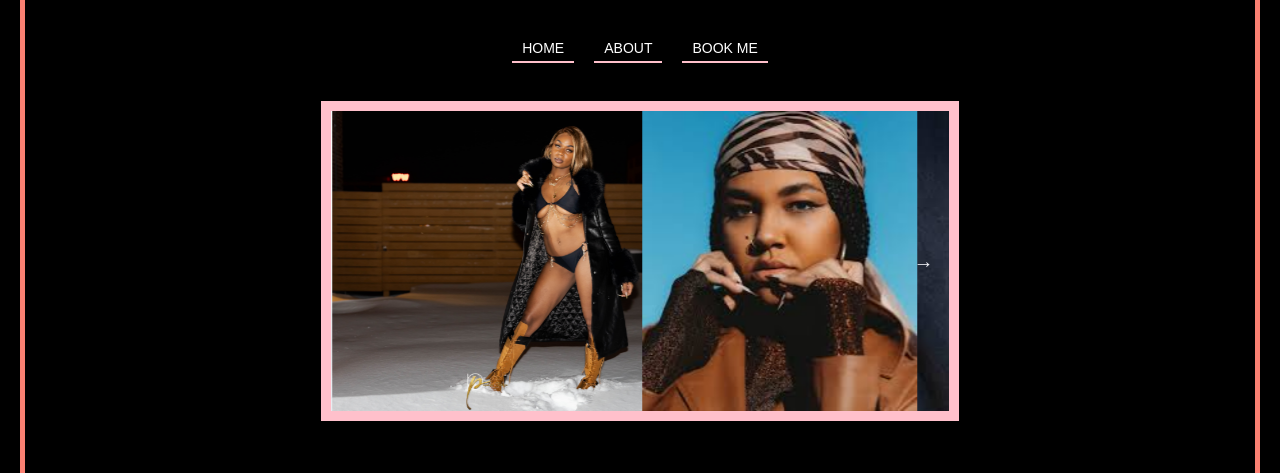
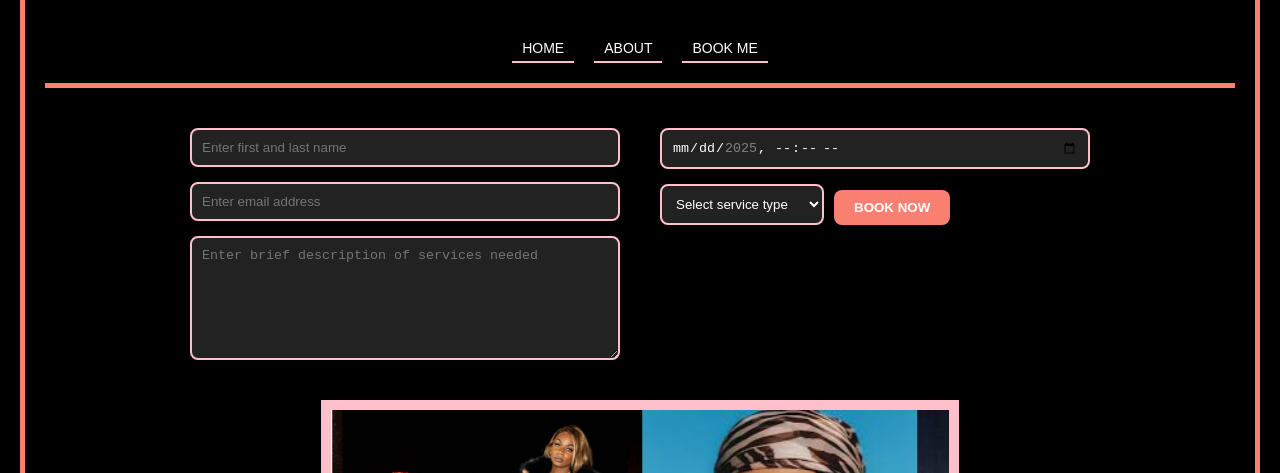
Before and after one commit to theLaMason/JCCC_Capstone, a website: page public/index.html in a window 1280 px wide. Shown: the part 87-560 px from the top of the page. Drawn offline with Linux system fonts and the light colour scheme; files that its build step writes are made by us from their sources; files whose address does not match are found by name.

Commit message:
updates to book me section

```diff
--- a/package.json
+++ b/package.json
@@ -18,6 +18,5 @@
   "homepage": "https://github.com/theLaMason/JCCC_Capstone#readme",
   "dependencies": {
     "express": "^4.21.2"
-  },
-  "devDependencies": {}
+  }
 }
--- a/public/css/styles.css
+++ b/public/css/styles.css
@@ -46,6 +46,65 @@ h1 {
   text-decoration: none;
   padding: 5px 10px;
   border-bottom: 2px solid pink;
+}
+
+.book-section {
+  padding: 40px;
+  border-top:5px solid salmon;
+  background-color: black;
+  color: white;
+}
+
+.book-container {
+  display: flex;
+  justify-content: space-between;
+  flex-wrap: wrap;
+  max-width: 900px;
+  margin:0 auto;
+  gap: 20px;
+}
+
+.book-form,
+.book-calendar{
+  flex: 1;
+  display: flex;
+  flex-direction: column;
+  gap: 15px;
+  min-width: 300px;
+}
+
+.book-form input,
+.book-form textarea,
+#appointment,
+#service-type{
+  padding: 10px;
+  font-size 14px;
+  border: 2px solid pink;
+  background: #222;
+  color: white;
+  border-radius: 8px;
+}
+
+textarea{
+  resize: vertical;
+  height: 100px;
+}
+
+#book-now {
+  background-color: salmon;
+  border: none;
+  color: white;
+  padding: 10px 20px;
+  border-radius: 8px;
+  cursor: pointer;
+  font-weight: bold;
+  margin-top: 5px;
+}
+
+.service-select {
+  display: flex;
+  gap: 10px;
+  align-items: center;
 }
 
 .arrow-button {
--- a/public/index.html
+++ b/public/index.html
@@ -30,8 +30,35 @@
   <a href="#book">BOOK ME</a>
 </nav>
 
+<!--Book Me Section-->
+<section id= "book" class= "book-section">
+  <div class = "book-container">
+
+    <!--Left Column Form-->
+    <div class = "book-form">
+      <input type="text" id="name" placeholder="Enter first and last name" maxlength="300">
+      <input type="email" id="name" placeholder="Enter email address" maxlength="300">
+      <textarea id="description" id="name" placeholder="Enter brief description of services needed" maxlength="300"></textarea>
+    </div>
 <br>
 
+    <!--Right Column Calendar/Dropdown-->
+
+    <div class="book-calendar">
+      <input type="datetime-local" id="appointment" min="" max=""/>
+      <div class= "service-select">
+        <select id="service-type">
+          <option value="">Select service type</option>
+          <option value="Creative Directing">Creative Directing</option>
+          <option value="Photo Shoot">Photo Shoot</option>
+          <option value="Video Shoot (music)">Video Shoot (music)</option>
+          <option value="Content Creation">Content Creation</option>
+      </select>
+      <button id="book-now">BOOK NOW</button>
+      </div>
+    </div>
+  </div>
+  </section>
 
       <!--Slideshow Container-->
       <div class="slideshow-container" id="slideshow-container">
--- a/public/js/scripts.js
+++ b/public/js/scripts.js
@@ -125,3 +125,25 @@ slides.forEach(slide => {
 closeModal.addEventListener('click', function() {
     modal.style.display = "none";
 });
+
+//Set Date limit
+const appointmentInput = document.getElementById ("appointment");
+const today = new Date();
+const maxDate = new Date(today);
+maxDate.setDate(today.getDate() + 45);
+
+//Format for datetime-local input
+
+function formatDate(date){
+    return date.toISOString().slice(0, 16);
+    }
+    appointmentInput.min = formatDate(today);
+    appointmentInput.max = formatDate(maxDate);
+
+//Sample booked dates/times (you'll replace this with database check)
+const bookedSlots = [
+    "2025-04-23T14:00",
+    "2025-04-28T10:30"
+];
+
+//Prevent booking already-taken slots
```
Also changed, not shown: 1 other file.
